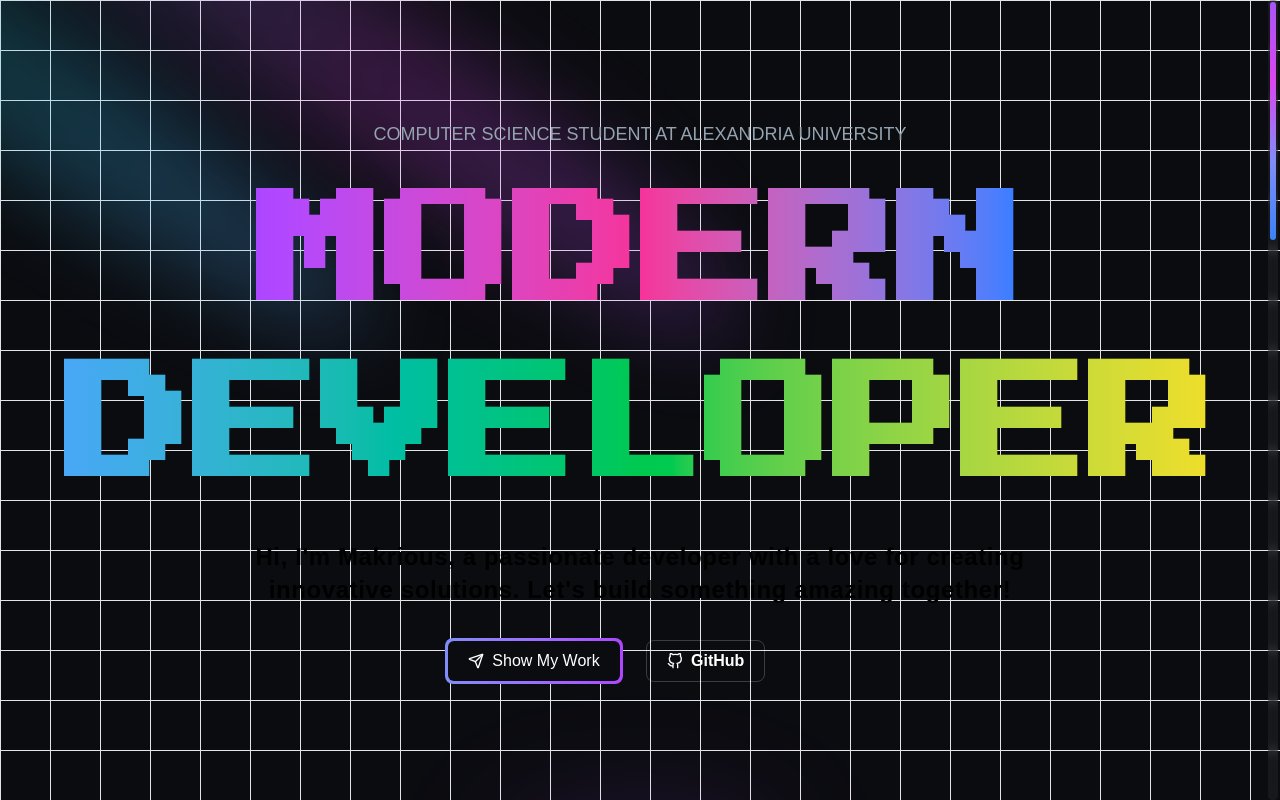
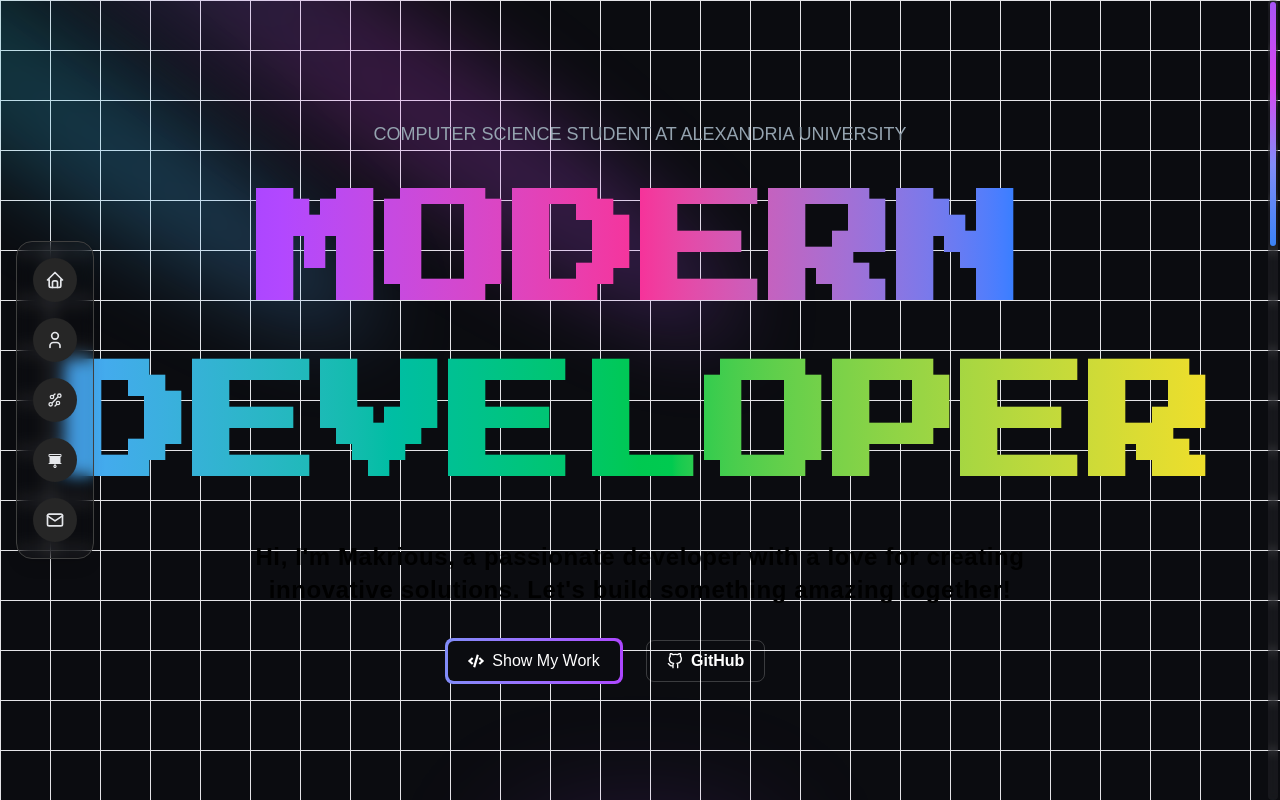
Before and after one commit to MakCoder-2004/My-Portfolio, a Next.js app: page / in a window 1280 px wide. Built offline with nearby package versions, Linux system fonts and the light colour scheme; a web font is replaced by a local one.

Commit message:
Navbar is done

```diff
--- a/app/page.tsx
+++ b/app/page.tsx
@@ -5,28 +5,8 @@ import Hero from "@/components/Hero";
 import { Navbar } from "@/components/Navbar";
 import Tape from "@/components/Tape";
 import CustomScrollbar from "@/components/ui/CustomScrollbar";
-import { NavbarItem } from "@/interfaces";
 import { cn } from "@/lib/utils";
 import React from "react";
-
-const navItems: NavbarItem[] = [
-  {
-    name: "Home",
-    link: "/",
-  },
-  {
-    name: "About",
-    link: "/about",
-  },
-  {
-    name: "Projects",
-    link: "/projects",
-  },
-  {
-    name: "Contact",
-    link: "/contact",
-  },
-];
 
 export default function Home() {
   return (
@@ -49,13 +29,13 @@ export default function Home() {
         </div>
 
         {/* Content container */}
-        <Navbar navItems={navItems} />
         <Hero />
         <About />
         <Tape />
         <Contact />
         <Footer />
       </CustomScrollbar>
+      <Navbar />
     </main>
   );
 }
--- a/components/Footer.tsx
+++ b/components/Footer.tsx
@@ -20,7 +20,7 @@ const Footer = () => {
       <div>
         <div className="border-t border-white/15 py-6 text-sm flex flex-col md:flex-row md:justify-between items-center gap-8 ">
           <div className="text-white/40 px-8">
-            &copy; 2025. All rights reserved.
+            &copy; {new Date().getFullYear()}. All rights reserved.
           </div>
           <nav className="flex flex-col md:flex-row items-center gap-8 px-8 text-white/40">
             {footerLinks.map((link) => (
--- a/components/Hero.tsx
+++ b/components/Hero.tsx
@@ -3,7 +3,7 @@ import { Spotlight } from "./ui/Spotlight";
 import { TextGenerateEffect } from "./ui/TextGenerateEffect";
 import { FiGithub } from "react-icons/fi";
 import CustomButton from "./ui/CustomButton";
-import { LuSend } from "react-icons/lu";
+import { FaCode } from "react-icons/fa";
 
 const Hero = () => {
   return (
@@ -93,7 +93,7 @@ const Hero = () => {
                   <CustomButton
                     title={"Show My Work"}
                     position="left"
-                    icon={<LuSend />}
+                    icon={<FaCode />}
                   />
                 </a>
 
--- a/components/Navbar.tsx
+++ b/components/Navbar.tsx
@@ -1,76 +1,46 @@
-"use client";
-import React, { useState } from "react";
 import {
-  motion,
-  AnimatePresence,
-  useScroll,
-  useMotionValueEvent,
-} from "framer-motion";
-import { cn } from "@/lib/utils";
-import { NavbarItem } from "@/interfaces";
+  IconHome,
+  IconUser,
+  IconMail,
+} from "@tabler/icons-react";
+import { FloatingDock } from "./ui/FloatingDock";
+import { GrTechnology } from "react-icons/gr";
+import { PiProjectorScreenFill } from "react-icons/pi";
 
-interface NavbarProps {
-  navItems?: NavbarItem[];
-  className?: string;
-}
-
-export const Navbar = ({ navItems = [], className }: NavbarProps) => {
-  const { scrollYProgress } = useScroll();
-
-  const [visible, setVisible] = useState(false);
-
-  useMotionValueEvent(scrollYProgress, "change", (current) => {
-    if (typeof current !== "number") return;
-
-    const previous = scrollYProgress.getPrevious();
-    if (typeof previous !== "number") return;
-
-    const direction = current - previous;
-    const currentScroll = scrollYProgress.get();
-
-    if (typeof currentScroll !== "number") return;
-
-    if (currentScroll < 0.05) {
-      setVisible(false);
-    } else {
-      setVisible(direction < 0);
-    }
-  });
+export function Navbar() {
+  const dockItems = [
+    {
+      title: "Home",
+      icon: <IconHome />,
+      href: "#home"
+    },
+    {
+      title: "About",
+      icon: <IconUser />,
+      href: "#about"
+    },
+    {
+      title: "Skiils & Technologies",
+      icon: <GrTechnology />,
+      href: "#skills"
+    },
+    {
+      title: "Projects",
+      icon: <PiProjectorScreenFill />,
+      href: "#projects"
+    },
+    {
+      title: "Contact",
+      icon: <IconMail />,
+      href: "#contact"
+    },
+  ];
 
   return (
-    <AnimatePresence mode="wait">
-      <motion.div
-        initial={{
-          opacity: 1,
-          y: -100,
-        }}
-        animate={{
-          y: visible ? 0 : -100,
-          opacity: visible ? 1 : 0,
-        }}
-        transition={{
-          duration: 0.2,
-        }}
-        className={cn(
-          "flex max-w-fit fixed top-10 inset-x-0 mx-auto border border-transparent dark:border-white/[0.2] rounded-full dark:bg-black bg-white shadow-[0px_2px_3px_-1px_rgba(0,0,0,0.1),0px_1px_0px_0px_rgba(25,28,33,0.02),0px_0px_0px_1px_rgba(25,28,33,0.08)] z-[5000] px-8 py-2 items-center justify-center space-x-4",
-          className
-        )}
-      >
-        {navItems.map((navItem: NavbarItem, idx: number) => (
-          <a
-            key={`link-${idx}`}
-            href={navItem.link}
-            className={cn(
-              "relative dark:text-neutral-50 items-center flex space-x-1 text-neutral-600 dark:hover:text-neutral-300 hover:text-neutral-500"
-            )}
-          >
-            {navItem.icon && (
-              <span className="block sm:hidden">{navItem.icon}</span>
-            )}
-            <span className="hidden sm:block text-sm">{navItem.name}</span>
-          </a>
-        ))}
-      </motion.div>
-    </AnimatePresence>
+    <FloatingDock
+      items={dockItems}
+      desktopClassName="fixed "
+      mobileClassName="fixed right-4"
+    />
   );
-};
+}
--- /dev/null
+++ b/components/ui/FloatingDock.jsx
@@ -0,0 +1,163 @@
+"use client";
+import { cn } from "@/lib/utils";
+import { IconLayoutNavbarCollapse } from "@tabler/icons-react";
+import {
+  AnimatePresence,
+  motion,
+  useMotionValue,
+  useSpring,
+  useTransform,
+} from "framer-motion";
+import { useRef, useState } from "react";
+
+export const FloatingDock = ({ items, desktopClassName, mobileClassName }) => {
+  return (
+    <>
+      <FloatingDockDesktop items={items} className={desktopClassName} />
+      <FloatingDockMobile items={items} className={mobileClassName} />
+    </>
+  );
+};
+
+const FloatingDockMobile = ({ items, className }) => {
+  const [open, setOpen] = useState(false);
+  return (
+    <div className={cn("relative block md:hidden z-100", className)}>
+      <AnimatePresence>
+        {open && (
+          <motion.div
+            layoutId="nav"
+            className="absolute inset-x-0 bottom-full mb-2 flex flex-col gap-2"
+          >
+            {items.map((item, idx) => (
+              <motion.div
+                key={item.title}
+                initial={{ opacity: 0, y: 10 }}
+                animate={{
+                  opacity: 1,
+                  y: 0,
+                }}
+                exit={{
+                  opacity: 0,
+                  y: 10,
+                  transition: {
+                    delay: idx * 0.05,
+                  },
+                }}
+
+              >
+                <a
+                  href={item.href}
+                  key={item.title}
+                  className="flex h-10 w-10 items-center justify-center rounded-full bg-neutral-900 hover:bg-gradient-to-r hover:from-purple-500 hover:to-purple-700 transition-colors"
+                >
+                  <div className="h-4 w-4 text-neutral-00">{item.icon}</div>
+                </a>
+              </motion.div>
+            ))}
+          </motion.div>
+        )}
+      </AnimatePresence>
+      <button
+        onClick={() => setOpen(!open)}
+        className="flex h-10 w-10 items-center justify-center rounded-full bg-neutral-900 hover:hover:bg-gradient-to-r hover:from-purple-500 hover:to-purple-700 transition-colors"
+      >
+        <IconLayoutNavbarCollapse className="h-5 w-5 text-neutral-200" />
+      </button>
+    </div>
+  );
+};
+
+const FloatingDockDesktop = ({ items, className }) => {
+  let mouseY = useMotionValue(Infinity);
+  return (
+    <motion.div
+      onMouseMove={(e) => mouseY.set(e.pageY)}
+      onMouseLeave={() => mouseY.set(Infinity)}
+      className={cn(
+        "fixed left-4 top-1/2 -translate-y-1/2 hidden h-auto flex-col items-center gap-4 rounded-2xl bg-neutral-900/10 backdrop-blur-sm p-4 md:flex",
+        "border border-neutral-700 shadow-lg",
+        className
+      )}
+    >
+      {items.map((item) => (
+        <VerticalIconContainer mouseY={mouseY} key={item.title} {...item} />
+      ))}
+    </motion.div>
+  );
+};
+
+function VerticalIconContainer({ mouseY, title, icon, href }) {
+  let ref = useRef(null);
+
+  let distance = useTransform(mouseY, (val) => {
+    let bounds = ref.current?.getBoundingClientRect() ?? { y: 0, height: 0 };
+    return val - bounds.y - bounds.height / 2;
+  });
+
+  let widthTransform = useTransform(distance, [-150, 0, 150], [44, 60, 44]);
+  let heightTransform = useTransform(distance, [-150, 0, 150], [44, 60, 44]);
+
+  let widthTransformIcon = useTransform(distance, [-150, 0, 150], [20, 28, 20]);
+  let heightTransformIcon = useTransform(
+    distance,
+    [-150, 0, 150],
+    [20, 28, 20]
+  );
+
+  let width = useSpring(widthTransform, {
+    mass: 0.1,
+    stiffness: 150,
+    damping: 12,
+  });
+  let height = useSpring(heightTransform, {
+    mass: 0.1,
+    stiffness: 150,
+    damping: 12,
+  });
+
+  let widthIcon = useSpring(widthTransformIcon, {
+    mass: 0.1,
+    stiffness: 150,
+    damping: 12,
+  });
+  let heightIcon = useSpring(heightTransformIcon, {
+    mass: 0.1,
+    stiffness: 150,
+    damping: 12,
+  });
+
+  const [hovered, setHovered] = useState(false);
+
+  return (
+    <a href={href} className="relative flex items-center">
+      <motion.div
+        ref={ref}
+        style={{ width, height }}
+        onMouseEnter={() => setHovered(true)}
+        onMouseLeave={() => setHovered(false)}
+        className="flex aspect-square items-center justify-center rounded-full bg-neutral-800 hover:hover:bg-gradient-to-r hover:from-purple-500 hover:to-purple-700  transition-colors"
+      >
+        <motion.div
+          style={{ width: widthIcon, height: heightIcon }}
+          className="flex items-center justify-center text-gray-200"
+        >
+          {icon}
+        </motion.div>
+      </motion.div>
+
+      <AnimatePresence>
+        {hovered && (
+          <motion.div
+            initial={{ opacity: 0, x: -20 }}
+            animate={{ opacity: 1, x: 20 }}
+            exit={{ opacity: 0, x: -2 }}
+            className="absolute left-full ml-2 whitespace-nowrap rounded-md bg-neutral-800 px-3 py-1 text-sm text-gray-200 shadow-md"
+          >
+            {title}
+          </motion.div>
+        )}
+      </AnimatePresence>
+    </a>
+  );
+}
--- a/components/ui/InputField.tsx
+++ b/components/ui/InputField.tsx
@@ -83,7 +83,7 @@ const InputField: React.FC<InputFieldProps> = ({
               border-2 border-purple-500 rounded-lg outline-none transition-all duration-200 ease-in-out
               shadow-[0_4px_20px_-5px_rgba(168,85,247,0.3)] text-white resize-y
               hover:shadow-[0_8px_30px_-5px_rgba(168,85,247,0.4)] hover:-translate-y-0.5
-              focus:bg-white/ 5 focus:text-white focus:border-purple-500
+              focus:bg-white/5 focus:text-white focus:border-purple-500
               focus:shadow-[0_8px_40px_-5px_rgba(168,85,247,0.6)] focus:animate-shake
               placeholder:text-purple-200/70 focus:placeholder:text-purple-100 ${className}
               ${value ? "tracking-[0.5px]" : ""}
@@ -107,7 +107,7 @@ const InputField: React.FC<InputFieldProps> = ({
           <input
             ref={inputRef}
             className={`
-              w-full h-[60px] px-4 py-3 text-md  bg-main backdrop-blur-sm
+              w-full h-[60px] px-4 py-3 text-md bg-main backdrop-blur-sm
               border-2 border-purple-500 rounded-lg outline-none transition-all duration-300 ease-in-out
               shadow-[0_4px_20px_-5px_rgba(168,85,247,0.3)] text-white
               hover:shadow-[0_8px_30px_-5px_rgba(168,85,247,0.4)] hover:-translate-y-0.5
--- a/tsconfig.json
+++ b/tsconfig.json
@@ -22,6 +22,6 @@
       "@/*": ["./*"]
     }
   },
-  "include": ["next-env.d.ts", "**/*.ts", "**/*.tsx", ".next/types/**/*.ts", "components/ui/animated-modal.jsx"],
+  "include": ["next-env.d.ts", "**/*.ts", "**/*.tsx", ".next/types/**/*.ts", "components/ui/animated-modal.jsx", "components/FloatingDock.jsx"],
   "exclude": ["node_modules"]
 }
```
Also changed, not shown: components/Contact.tsx (+5 -8 lines).
